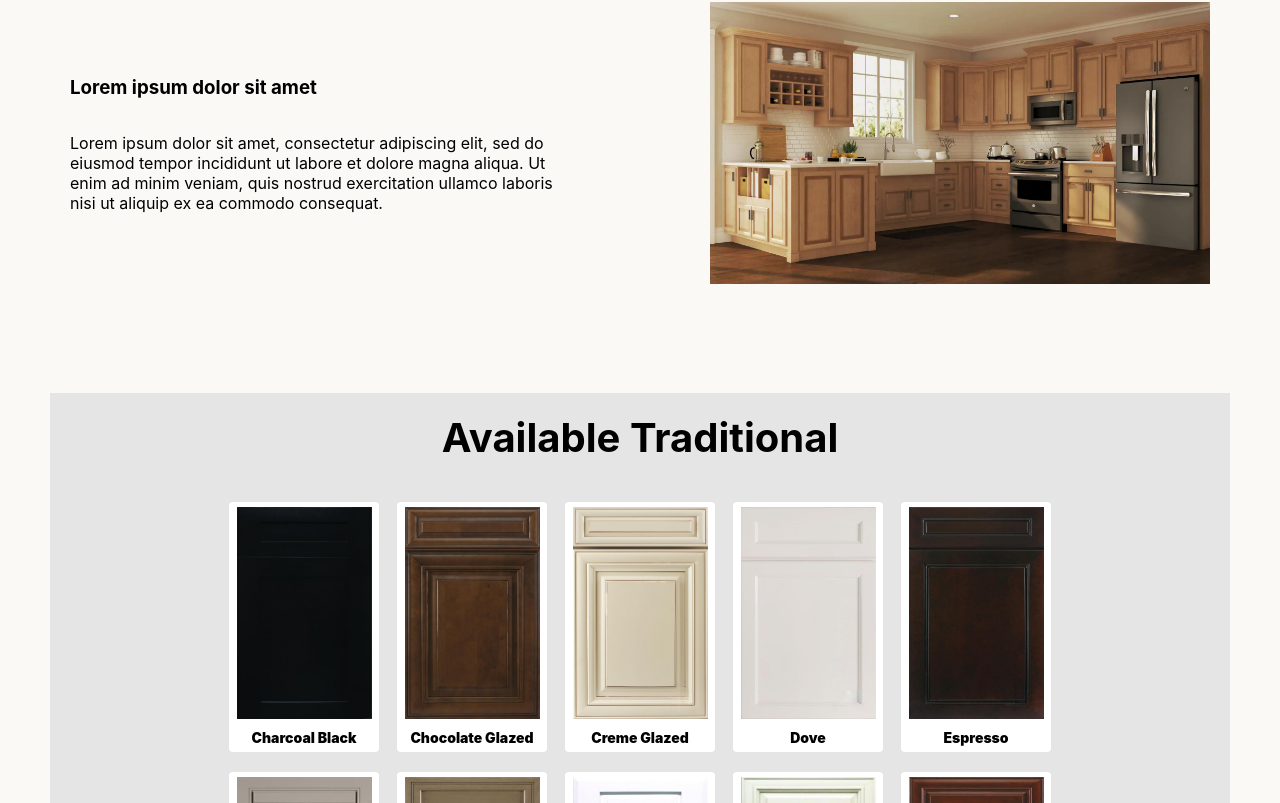
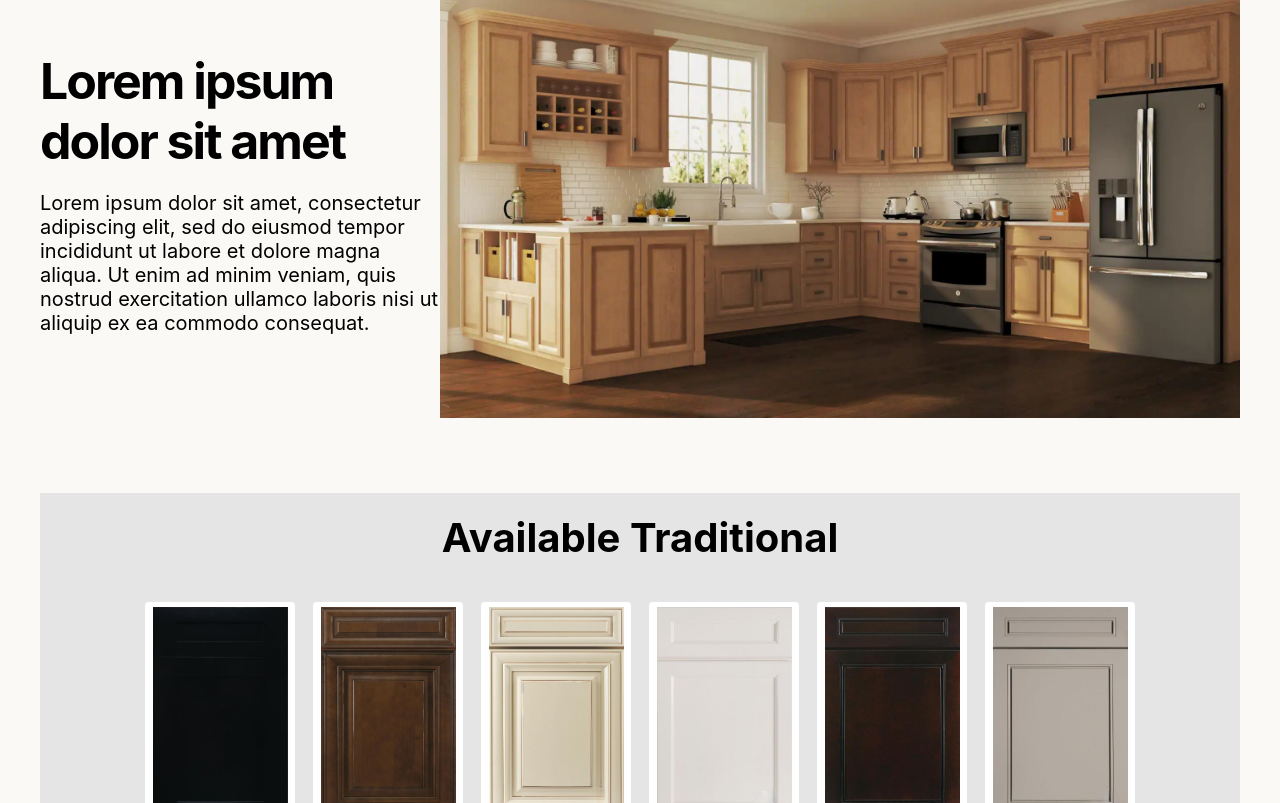
Before and after one commit to propitive/avanti-enterprises, a React (Create React App) app: page /services/kitchen-cabinets in a window 1280 px wide. Shown: the part 697-1500 px from the top of the page. Built offline with nearby package versions, Linux system fonts and the light colour scheme.

Commit message:
styled first section

```diff
--- a/src/components/KitchenCabinets/KitchenCabinets.css
+++ b/src/components/KitchenCabinets/KitchenCabinets.css
@@ -9,7 +9,9 @@
 .k-cabinets__first-section {
   display: grid;
   grid-template-columns: 1fr 1fr;
-  height: 500px;
+  height: 600px;
+  width: calc(100% - 80px);
+  margin: 0 auto 0;
 }
 
 .k-cabinets__first-section__description {
@@ -20,19 +22,26 @@
 }
 
 .k-cabinets__first-section__header {
+  font-size: 50px;
+  letter-spacing: -2px;
+  line-height: 60px;
+  margin: 0;
 }
 
 .k-cabinets__first-section__paragraph {
+  margin: 20px 0 0;
+  font-size: 20px;
 }
 
 .k-cabinets__first-section__image {
-  max-width: 500px;
-  margin: auto;
+  max-width: 800px;
+  height: 450px;
+  margin: auto auto auto 0;
 }
 
 .k-cabinets__color-section {
   background-color: #e5e5e5;
   padding-bottom: 80px;
-  width: calc(100% - 100px);
+  width: calc(100% - 80px);
   margin: 0 auto 80px;
 }
```
